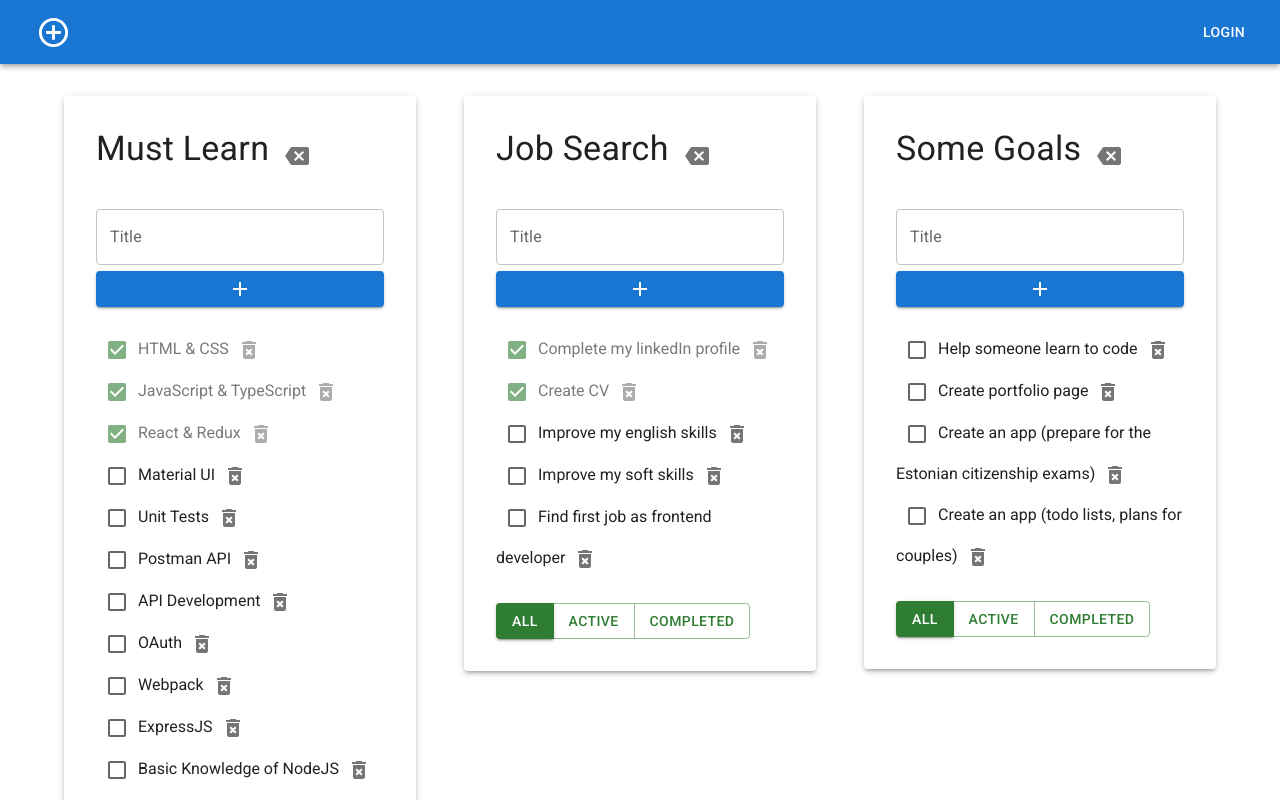
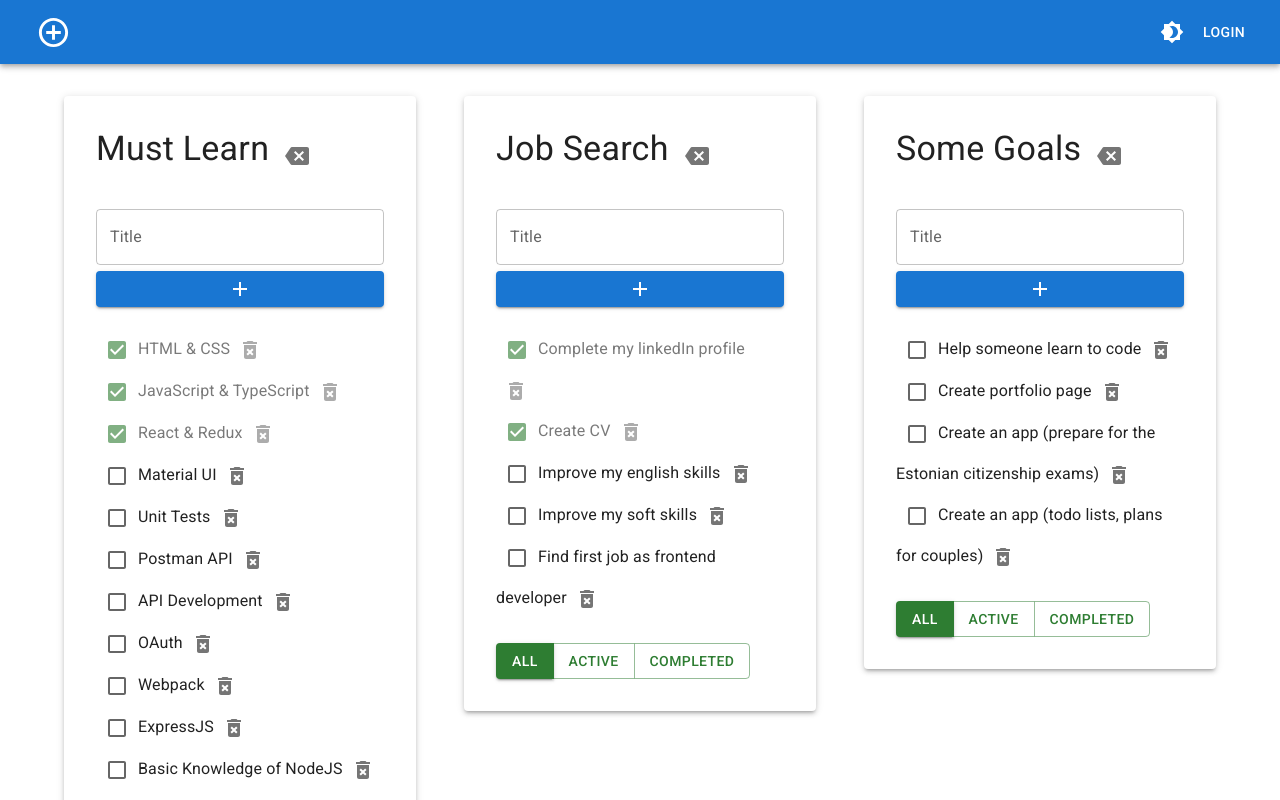
Before and after one commit to insane4l/INCUBATOR-todolist, a React (Create React App) app: page / in a window 1280 px wide. Shown: the top 800 px of the page. Built offline with nearby package versions, Linux system fonts and the light colour scheme.

Commit message:
Dark Theme added. Toggle app color mode functionality implemented.

```diff
--- /dev/null
+++ b/src/AppContainer.tsx
@@ -0,0 +1,50 @@
+import React, { useEffect } from 'react';
+import App from './App';
+import { createTheme, ThemeProvider } from '@mui/material/styles';
+import {PaletteMode} from '@mui/material'
+import { ColorModeContext } from './contextAPI/ColorModeContext';
+import CssBaseline from '@mui/material/CssBaseline';
+
+const AppContainer = () => {
+
+    const [mode, setMode] = React.useState<PaletteMode>('light');
+
+    useEffect(() => {
+        const savedMode = localStorage.getItem('TL-app-color-mode') as PaletteMode;
+        if (savedMode) setMode(savedMode)
+    }, [])
+
+    useEffect(() => {
+        localStorage.setItem('TL-app-color-mode', mode)
+    }, [mode])
+
+    const colorMode = React.useMemo(
+        () => ({
+            toggleColorMode: () => {
+                setMode((prevMode) => (prevMode === 'light' ? 'dark' : 'light'));
+            },
+        }),
+        [],
+    );
+
+    const theme = React.useMemo(
+        () =>
+            createTheme({
+                palette: {
+                    mode,
+                },
+            }),
+        [mode],
+    );
+
+    return (
+        <ColorModeContext.Provider value={colorMode}>
+            <ThemeProvider theme={theme}>
+                <CssBaseline />
+                <App />
+            </ThemeProvider>
+        </ColorModeContext.Provider>
+    );
+}
+
+export default AppContainer;
--- a/src/components/AppHeader.tsx
+++ b/src/components/AppHeader.tsx
@@ -5,11 +5,18 @@ import Button from '@mui/material/Button';
 import IconButton from '@mui/material/IconButton';
 import AddCircleOutlineIcon from '@mui/icons-material/AddCircleOutline';
 import AddTodoListForm from './AddTodoListForm';
+import Box from '@mui/material/Box';
+import Brightness4Icon from '@mui/icons-material/Brightness4';
+import Brightness7Icon from '@mui/icons-material/Brightness7';
+import { useTheme } from '@mui/material';
+import { ColorModeContext } from '../contextAPI/ColorModeContext';
 
 
 const AppHeader: React.FC<AppHeaderPropsType> = ({ addNewTodoList }) => {
 
-    const [formDisplay, setFormDisplay] = useState(false)
+    const [formDisplay, setFormDisplay] = useState(false);
+    const theme = useTheme();
+    const colorMode = React.useContext(ColorModeContext);
 
     return (
         <>
@@ -24,7 +31,12 @@ const AppHeader: React.FC<AppHeaderPropsType> = ({ addNewTodoList }) => {
                         <AddCircleOutlineIcon fontSize='large' />
                     </IconButton>
 
-                    <Button color="inherit" sx={{ m: "0 0 0 auto" }}>Login</Button>
+                    <Box sx={{ m: "0 0 0 auto" }}>
+                    <IconButton sx={{ ml: 1 }} onClick={colorMode.toggleColorMode} color="inherit">
+                        {theme.palette.mode === 'dark' ? <Brightness7Icon /> : <Brightness4Icon />}
+                    </IconButton>
+                        <Button color="inherit">Login</Button>
+                    </Box>
                 </Toolbar>
             </AppBar>
 
--- a/src/components/common/EditableTextLine.tsx
+++ b/src/components/common/EditableTextLine.tsx
@@ -31,7 +31,7 @@ const EditableTextLine: React.FC<EditableTextLinePropsType> = ({text, setNewText
             autoFocus // todo: onKeyPress - set new value onEnter
         />
 
-        : <span onDoubleClick={onDoubleClickHandler}>{text}</span>
+        : <span style={{wordBreak: 'break-word'}} onDoubleClick={onDoubleClickHandler}>{text}</span>
 
 }
 
--- /dev/null
+++ b/src/contextAPI/ColorModeContext.tsx
@@ -0,0 +1,4 @@
+import React from 'react'
+
+
+export const ColorModeContext = React.createContext({ toggleColorMode: () => { } });
--- a/src/index.tsx
+++ b/src/index.tsx
@@ -1,10 +1,10 @@
 import React from 'react';
 import ReactDOM from 'react-dom';
 import './index.css';
-import App from './App';
+import AppContainer from './AppContainer';
 import * as serviceWorker from './serviceWorker';
 
-ReactDOM.render(<App />,  document.getElementById('root'));
+ReactDOM.render(<AppContainer />,  document.getElementById('root'));
 
 // If you want your app to work offline and load faster, you can change
 // unregister() to register() below. Note this comes with some pitfalls.
```
